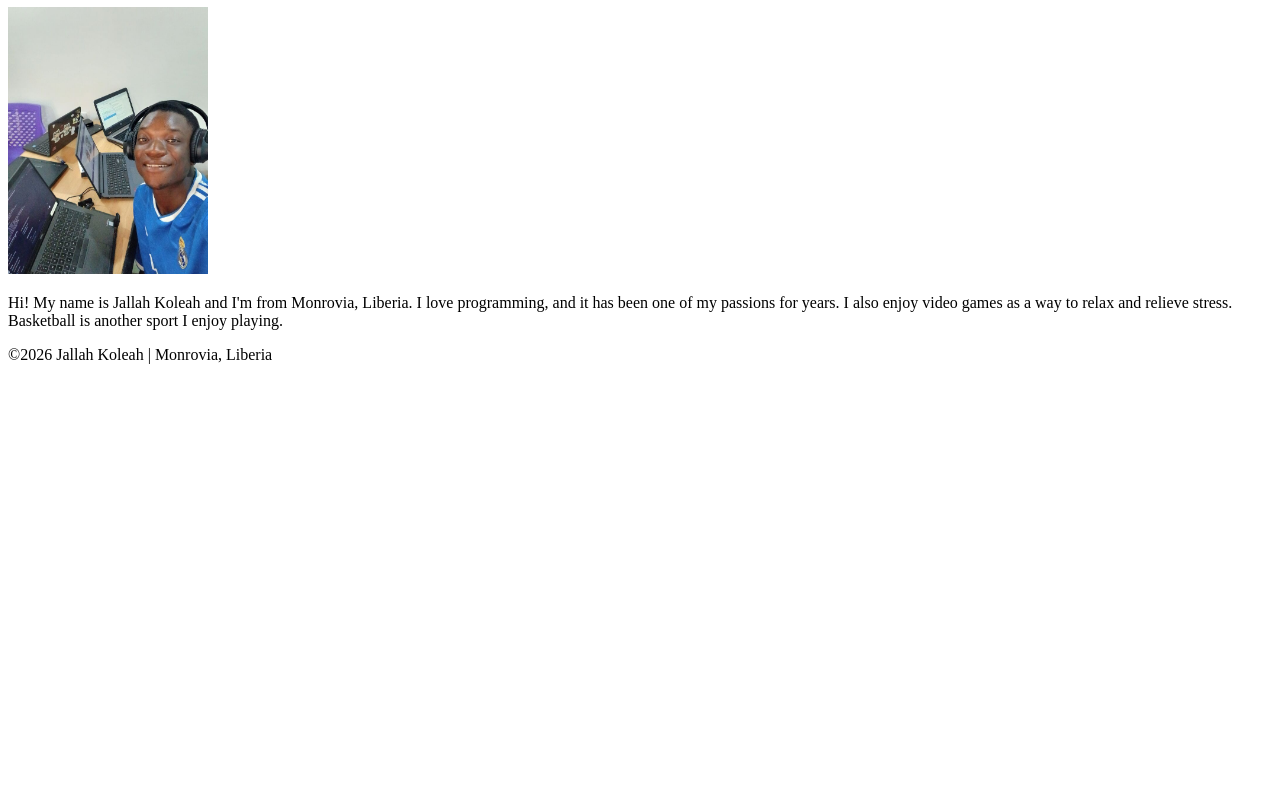
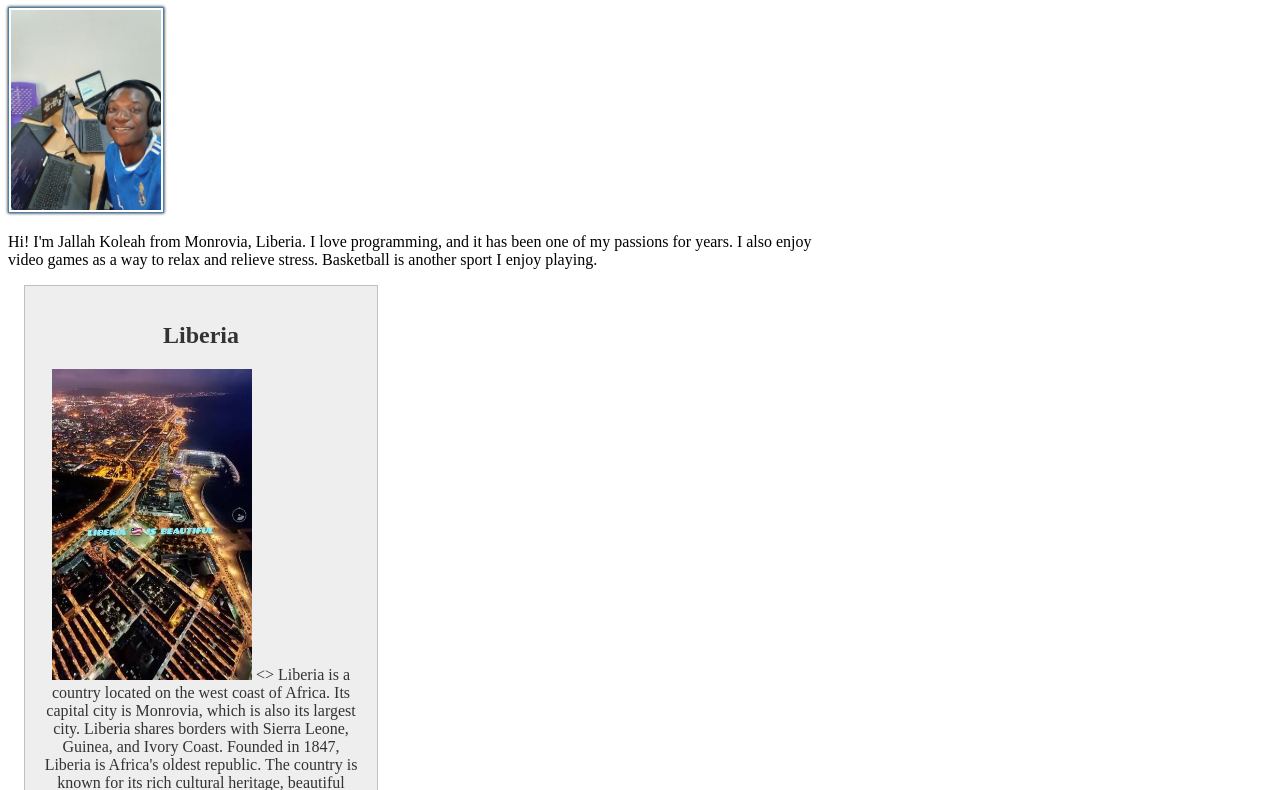
Before and after one commit to jallahkoleah3-cell/wdd130, a plain HTML site: page index.html in a window 1280 px wide. Shown: the part 99-889 px from the top of the page. Before the commit the page ends 800 px from the top, so only its background shows below. Drawn offline with Linux system fonts and the light colour scheme.

Commit message:
Complete W02 Home Page Enhancement

```diff
--- a/index.html
+++ b/index.html
@@ -5,6 +5,9 @@
     <meta charset="UTF-8">
     <meta name="viewport" content="width=device-width, initial-scale=1.0">
     <title>Jallah Koleah | WDD 130</title>
+    <meta name="description" content="Jallah Koleah BYU-Idaho WDD 130 Course Home Page.">
+    <meta name="author" content="Jallah Koleah">
+    <link rel="stylesheet" href="styles/styles.css">
 </head>
 
 <body>
@@ -23,10 +26,23 @@
         <img src="images/profile.jpg" alt="Portrait of Jallah Koleah" width="200">
 
         <p>
-            Hi! My name is Jallah Koleah and I'm from Monrovia, Liberia. I love programming, and it has been one of my passions for years.
+            Hi! I'm Jallah Koleah from Monrovia, Liberia. I love programming, and it has been one of my passions for years.
             I also enjoy video games as a way to relax and relieve stress. Basketball is another sport I enjoy playing.
         </p>
     </main>
+
+    <aside>
+        <h2>Liberia</h2>
+        <img src="images/Monrovia.jpeg" alt="Monrovia's  Beautiful View">
+        <>
+            Liberia is a country located on the west coast of Africa.
+            Its capital city is Monrovia, which is also its largest city.
+            Liberia shares borders with Sierra Leone, Guinea, and Ivory
+            Coast. Founded in 1847, Liberia is Africa's oldest republic.
+            The country is known for its rich cultural heritage,
+            beautiful beaches, tropical rainforests, and friendly people.
+            </p>
+    </aside>
 
 
     <footer>
--- a/styles/styles.css
+++ b/styles/styles.css
@@ -0,0 +1,40 @@
+main {
+    max-width: 840px;
+}
+
+p {
+    padding: 0;
+}
+
+aside {
+    width: 20rem;
+    margin: 1rem;
+    border: 1px solid rgb(0 0 0 / 0.2);
+    padding: 1rem;
+    background-color: #eee;
+    color: #333;
+    text-align: center;
+}
+
+aside img {
+    width: 200px;
+    height: auto;
+}
+
+h1 {
+    color: steelblue;
+}
+
+main img {
+    width: 150px;
+    height: auto;
+    border: 1px solid steelblue;
+    padding: 2px;
+    box-shadow: 0 0 3px;
+}
+
+footer {
+    margin-top: 15px;
+    border-top: 1px solid #000;
+    text-align: center;
+}
```
Also changed, not shown: images/Monrovia.jpeg (added).
